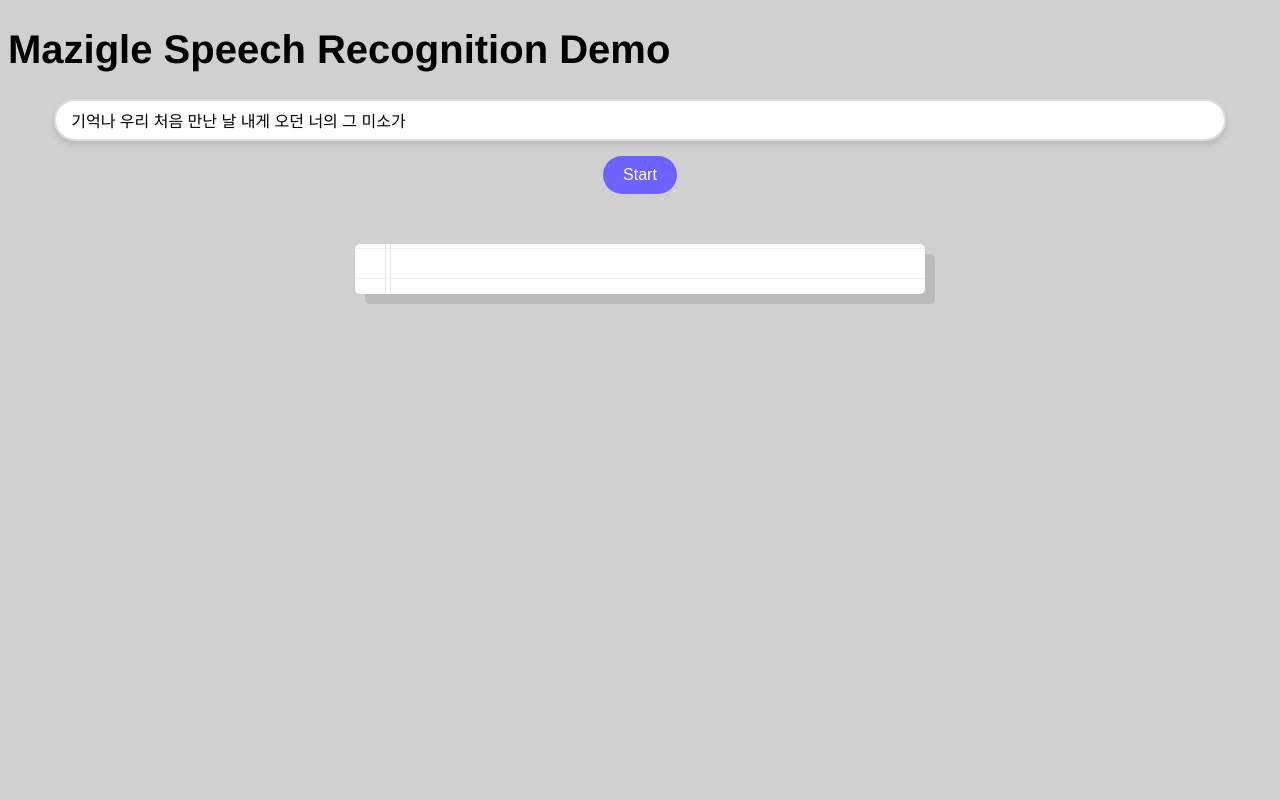
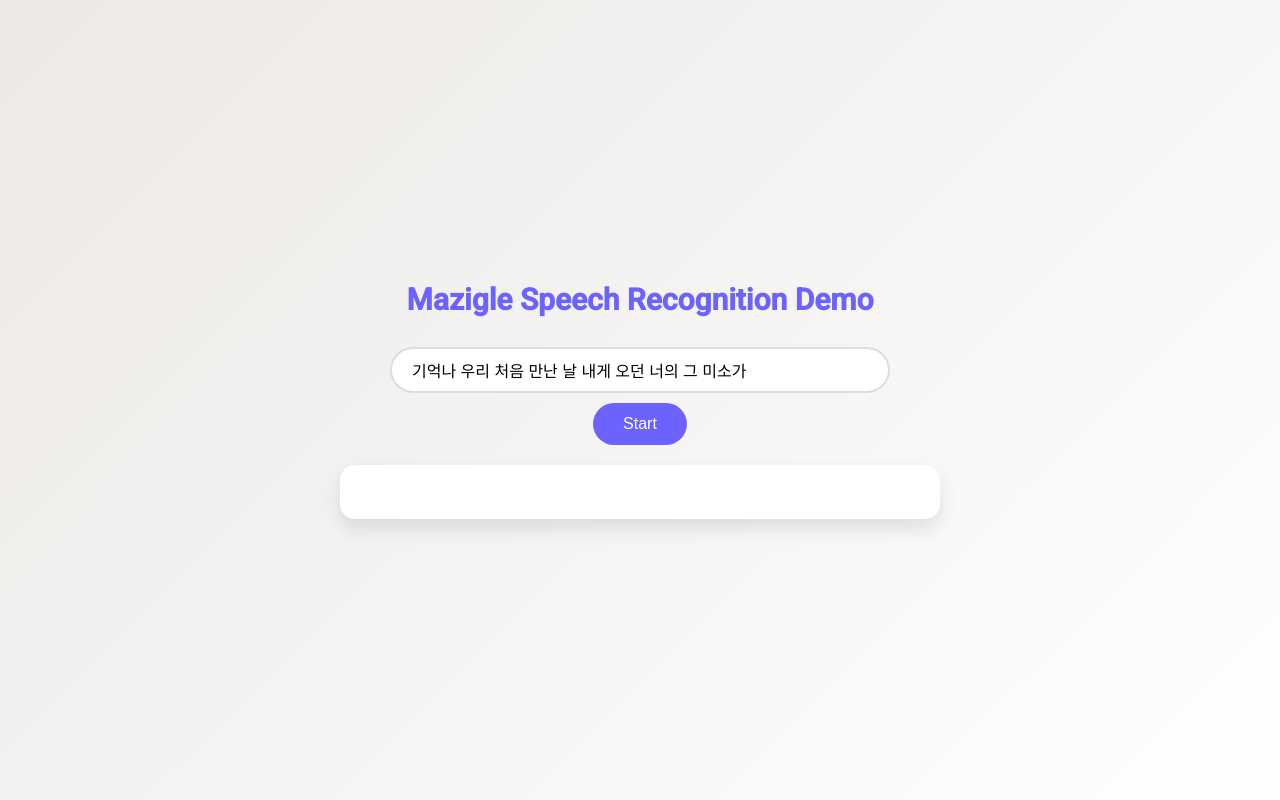
Before and after one commit to mazigle/recognize-speech, a plain HTML site: page index.html in a window 1280 px wide. Drawn offline with Linux system fonts and the light colour scheme.

Commit message:
feat: improve overall design

```diff
--- a/index.html
+++ b/index.html
@@ -3,34 +3,136 @@
 
 <head>
   <meta charset="UTF-8">
-  <title>mazigle</title>
+  <meta name="viewport" content="width=device-width, initial-scale=1.0">
+  <title>Mazigle Speech Recognition Demo</title>
+  <link href="https://fonts.googleapis.com/css2?family=Roboto:wght@300;400;500&display=swap" rel="stylesheet">
+  <style>
+    /* 기본 설정 */
+    html {
+      font-size: 10px;
+      box-sizing: border-box;
+    }
+
+    *,
+    *::before,
+    *::after {
+      box-sizing: inherit;
+      margin: 0;
+      padding: 0;
+    }
+
+    body {
+      font-family: 'Roboto', sans-serif;
+      background: linear-gradient(135deg, #ece9e6, #ffffff);
+      color: #333;
+      margin: 0;
+      padding: 0;
+      display: flex;
+      justify-content: center;
+      align-items: center;
+      height: 100vh;
+      flex-direction: column;
+    }
+
+    h1 {
+      text-align: center;
+      font-size: 3rem;
+      color: #6c63ff;
+      margin-bottom: 2rem;
+    }
+
+    .input-container {
+      display: flex;
+      flex-direction: column;
+      align-items: center;
+      width: 100%;
+      max-width: 600px;
+      margin: 0 auto;
+      gap: 1rem;
+    }
+
+    .styled-input {
+      width: 100%;
+      max-width: 500px;
+      padding: 12px 20px;
+      border: 2px solid #ddd;
+      border-radius: 25px;
+      font-size: 1.6rem;
+      outline: none;
+      transition: all 0.3s ease;
+    }
+
+    .styled-input:focus {
+      border-color: #6c63ff;
+      box-shadow: 0 4px 8px rgba(108, 99, 255, 0.2);
+    }
+
+    .button-container {
+      display: flex;
+      justify-content: center;
+      width: 100%;
+    }
+
+    .styled-button {
+      padding: 12px 30px;
+      border: none;
+      border-radius: 25px;
+      background-color: #6c63ff;
+      color: white;
+      font-size: 1.6rem;
+      cursor: pointer;
+      transition: all 0.3s ease;
+    }
+
+    .styled-button:hover {
+      background-color: #5548c8;
+      transform: scale(1.05);
+    }
+
+    .styled-button:active {
+      transform: scale(1);
+    }
+
+    .words {
+      max-width: 600px;
+      width: 90%;
+      margin: 2rem auto 0;
+      padding: 1.5rem;
+      background: white;
+      border-radius: 15px;
+      box-shadow: 0 10px 20px rgba(0, 0, 0, 0.1);
+      font-size: 1.6rem;
+      line-height: 2.4rem;
+      text-align: center;
+      word-wrap: break-word;
+    }
+
+    .words p {
+      margin: 0.5rem 0;
+    }
+  </style>
 </head>
 
 <body>
-  <h1>Mazigle Speech Recognition Demo</h1>
   <div class="input-container">
+    <h1>Mazigle Speech Recognition Demo</h1>
     <input type="text" id="target" class="styled-input" placeholder="따라읽기 텍스트 입력" value="기억나 우리 처음 만난 날 내게 오던 너의 그 미소가">
-  </div>
-  <div class="input-container">
-    <button
-      id="startButton"
-      onclick="recognition.start()"
-      class="styled-button">
-      Start
-    </button>
+    <div class="button-container">
+      <button id="startButton" onclick="recognition.start()" class="styled-button">
+        Start
+      </button>
+    </div>
   </div>
 
   <div class="words" contenteditable="">
   </div>
 
   <script>
-    window.SpeechRecognition = window.SpeechRecognition ||
-      window.webkitSpeechRecognition;
+    window.SpeechRecognition = window.SpeechRecognition || window.webkitSpeechRecognition;
 
     const recognition = new SpeechRecognition();
     recognition.interimResults = true;
     recognition.lang = 'ko-KR';
-    // recognition.continuous = true;
 
     const startButton = document.getElementById('startButton');
 
@@ -53,14 +155,14 @@
       setContentWithScore(text) {
         this.p.textContent = text;
 
-        const target = document.getElementById('target').value
+        const target = document.getElementById('target').value;
         const target_no_white = target.replace(/\s/g, '');
         const input_no_white = text.replace(/\s/g, '');
 
         const dist = editDistance(input_no_white, target_no_white);
         const correctness = Math.max(0, 1 - dist / target_no_white.length);
 
-        this.p.textContent += ` (${(correctness*100).toFixed(0)}%)`;
+        this.p.textContent += ` (${(correctness * 100).toFixed(0)}%)`;
       }
     }
 
@@ -68,159 +170,43 @@
       const len1 = str1.length;
       const len2 = str2.length;
 
-      // Create a 2D array (len1+1 x len2+1)
       const dp = Array.from({ length: len1 + 1 }, () => Array(len2 + 1).fill(0));
 
-      // Initialize the DP table
-      for (let i = 0; i <= len1; i++) {
-        dp[i][0] = i; // Cost of deleting all characters from str1
-      }
-      for (let j = 0; j <= len2; j++) {
-        dp[0][j] = j; // Cost of inserting all characters to str1
-      }
+      for (let i = 0; i <= len1; i++) dp[i][0] = i;
+      for (let j = 0; j <= len2; j++) dp[0][j] = j;
 
-      // Fill the DP table
       for (let i = 1; i <= len1; i++) {
         for (let j = 1; j <= len2; j++) {
           if (str1[i - 1] === str2[j - 1]) {
-            // Characters match, no cost
             dp[i][j] = dp[i - 1][j - 1];
           } else {
-            // Minimum of insert, delete, or substitute
             dp[i][j] = Math.min(
-              dp[i - 1][j] + 1, // Deletion
-              dp[i][j - 1] + 1, // Insertion
-              dp[i - 1][j - 1] + 1 // Substitution
+              dp[i - 1][j] + 1,
+              dp[i][j - 1] + 1,
+              dp[i - 1][j - 1] + 1
             );
           }
         }
       }
-
-      // The edit distance is in the bottom-right cell
       return dp[len1][len2];
     }
 
-
     recognition.onstart = function () {
-      // 음성 인식 시작시마다 새로운 문단을 추가한다.
       content.makeNewContent();
       startButton.textContent = 'Listening...';
     };
+
     recognition.onresult = function (e) {
-      console.log(e);
-      let texts = Array.from(e.results)
-        .map(results => results[0].transcript).join("");
+      const texts = Array.from(e.results).map(results => results[0].transcript).join("");
       content.setContentWithScore(texts);
     };
-    recognition.onend = function (e) {
+
+    recognition.onend = function () {
       const text = content.getContent();
-      if (text.length === 0)
-        content.setContent("[음성 인식 실패]");
+      if (text.length === 0) content.setContent("[음성 인식 실패]");
       startButton.textContent = 'Start';
     };
   </script>
-
-
-  <style>
-    html {
-      font-size: 10px;
-    }
-
-    body {
-      background: #d0d0d0;
-      font-family: 'helvetica neue';
-      font-weight: 200;
-      font-size: 20px;
-    }
-
-    .words {
-      max-width: 500px;
-      margin: 50px auto;
-      background: white;
-      border-radius: 5px;
-      box-shadow: 10px 10px 0 rgba(0, 0, 0, 0.1);
-      padding: 1rem 2rem 1rem 5rem;
-      background: -webkit-gradient(linear, 0 0, 0 100%, from(#d9eaf3), color-stop(4%, #fff)) 0 4px;
-      background-size: 100% 3rem;
-      position: relative;
-      line-height: 3rem;
-    }
-
-    p {
-      margin: 0 0 3rem;
-    }
-
-    .words:before {
-      content: '';
-      position: absolute;
-      width: 4px;
-      top: 0;
-      left: 30px;
-      bottom: 0;
-      border: 1px solid;
-      border-color: transparent #efe4e4;
-    }
-  </style>
-
-
-  <style>
-    /* 컨테이너 스타일 */
-    .input-container {
-      text-align: center;
-    }
-
-    /* 입력 필드 스타일 */
-    .styled-input {
-      width: 90%;
-      padding: 10px 15px;
-      border: 2px solid #ddd;
-      border-radius: 25px;
-      /* 둥근 테두리 */
-      font-size: 16px;
-      outline: none;
-      /* 포커스 테두리 제거 */
-      box-shadow: 0 4px 6px rgba(0, 0, 0, 0.1);
-      /* 부드러운 그림자 */
-      transition: border-color 0.3s, box-shadow 0.3s;
-      /* 포커스 시 효과 */
-    }
-
-    /* 입력 필드 포커스 스타일 */
-    .styled-input:focus {
-      border-color: #6c63ff;
-      /* 포커스 시 색상 변경 */
-      box-shadow: 0 6px 12px rgba(108, 99, 255, 0.2);
-    }
-
-    /* 추가 버튼 스타일 */
-    .styled-button {
-      margin-top: 15px;
-      padding: 10px 20px;
-      border: none;
-      border-radius: 25px;
-      background-color: #6c63ff;
-      /* 버튼 배경색 */
-      color: white;
-      font-size: 16px;
-      cursor: pointer;
-      transition: background-color 0.3s, transform 0.2s;
-    }
-
-    .styled-button:hover {
-      background-color: #5548c8;
-      transform: scale(1.05);
-    }
-
-    .styled-button:active {
-      transform: scale(1);
-    }
-
-    .colored-letter {
-      display: inline-block;
-      transition: color 0.3s ease;
-      /* 부드러운 색상 전환 */
-    }
-  </style>
 </body>
 
 </html>
```
